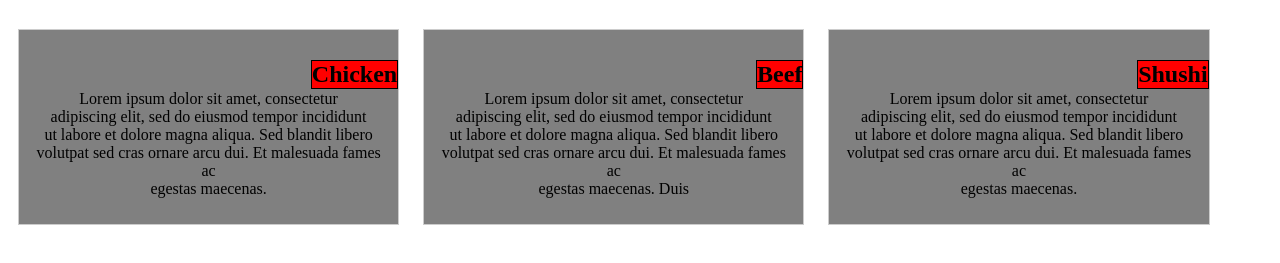
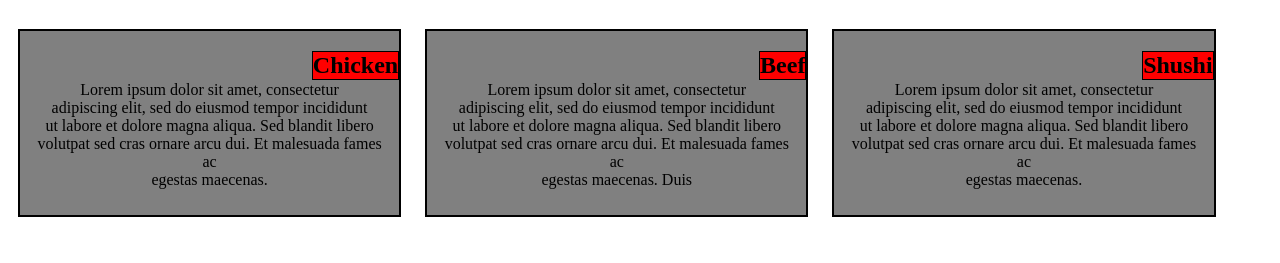
Before and after one commit to kamran-11003/module2-solution, a plain HTML site: page index.html in a window 1280 px wide. Shown: the part 61-324 px from the top of the page. Drawn offline with Linux system fonts and the light colour scheme.

Commit message:
Update style.css

```diff
--- a/css/style.css
+++ b/css/style.css
@@ -7,10 +7,11 @@ h1{
       width: calc(30% - 20px);
       margin: 10px;
       padding: 10px;
-      border: 1px solid #ccc;
+      border: 2px solid black;
       text-align: center;
       vertical-align: top;
       position: relative;
+      padding-top: 0;
       background-color: grey;
 
 }
```
